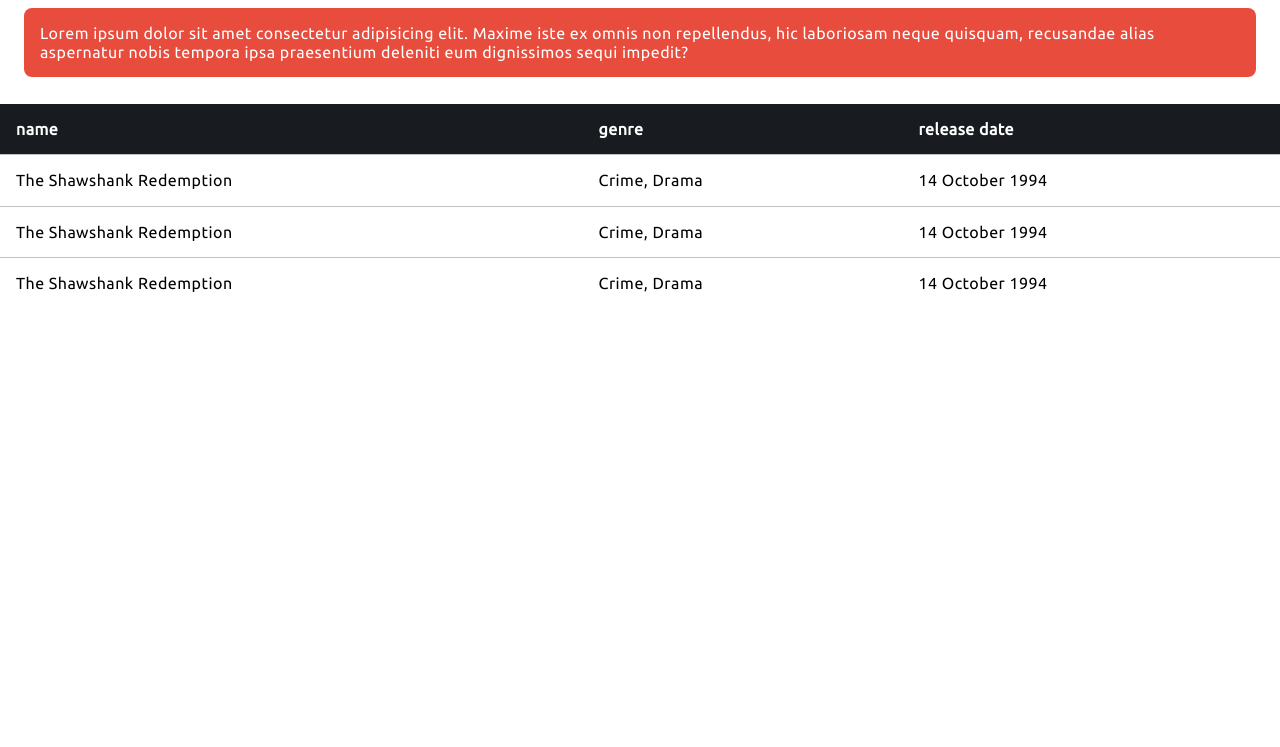
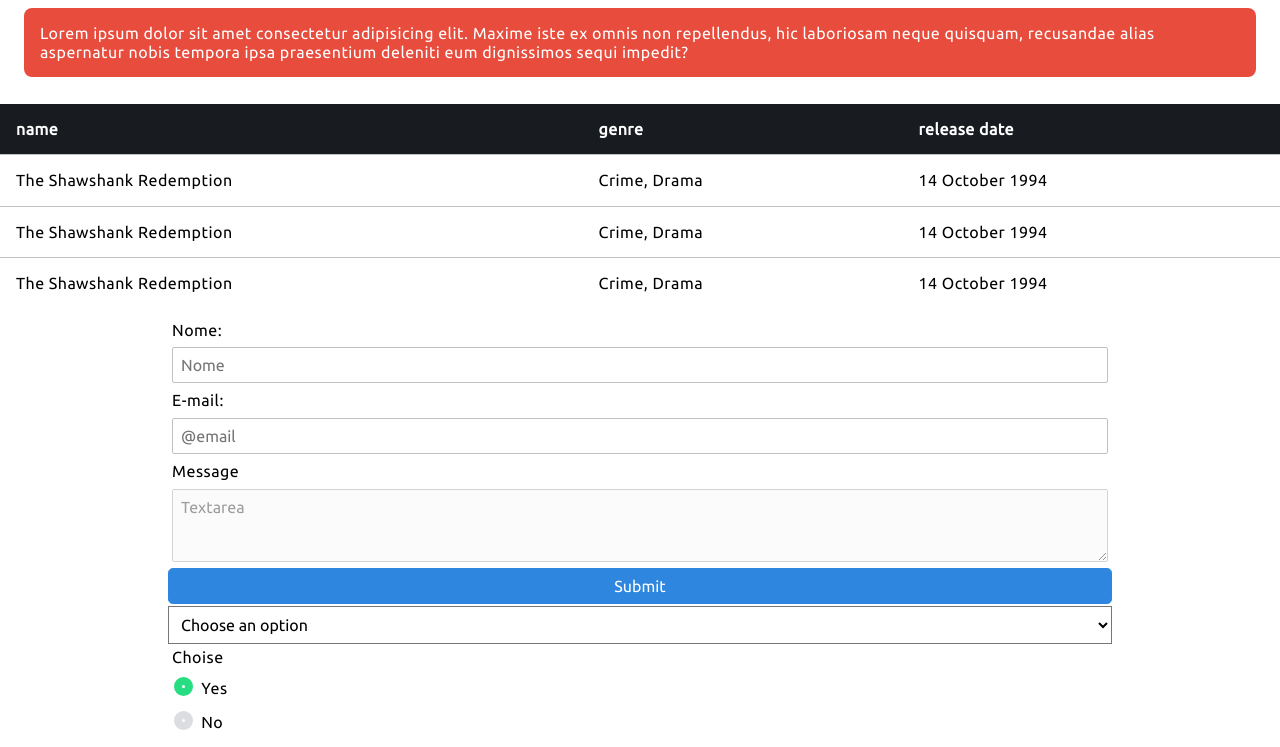
Before and after one commit to crisgon/space-css, a website: page index.html in a window 1280 px wide. Shown: the part 2302-3049 px from the top of the page. Before the commit the page ends 2611 px from the top, so only its background shows below. Drawn offline with Linux system fonts and the light colour scheme.

Commit message:
Update forms

```diff
--- a/index.html
+++ b/index.html
@@ -278,5 +278,38 @@
       </tr>
     </tbody>
   </table>
+
+
+  <section class="space">
+    <form action="" class="col-12 form">
+      <label for="input-text" class="form-label">Nome:</label>
+      <input type="text" id="input-text" class="form-field" placeholder="Nome">
+
+      <label for="input-email" class="form-label">E-mail:</label>
+      <input type="email" id="input-email" class="form-field" placeholder="@email">
+
+      <label class="form-label" for="input-message">Message</label>
+      <textarea class="form-field" id="input-message" placeholder="Textarea" rows="3" disabled></textarea>
+
+      <input type="submit" class="btn btn-info">
+
+      <select class="form-select">
+        <option>Choose an option</option>
+        <option>Slack</option>
+        <option>Skype</option>
+        <option>Hipchat</option>
+      </select>
+
+      <label class="form-label">Choise</label>
+      <label class="form-radio form-radio-sucess">
+        <input type="radio" name="choice" checked>
+        <span class="form-radio-custom"></span> Yes
+      </label>
+      <label class="form-radio form-radio-sucess">
+        <input type="radio" name="choice">
+        <span class="form-radio-custom"></span> No
+      </label>
+    </form>
+  </section>
 </body>
 </html>
--- /dev/null
+++ b/scss/components/_forms.scss
@@ -0,0 +1,87 @@
+.form {
+  display: flex;
+  flex-direction: column;
+
+  &-horizontal {
+    flex-direction: row;
+  }
+
+  &-label {
+    margin: .25em;
+  }
+
+  &-field {
+    border-radius: .125em;
+    border: 1px solid $gray;
+    box-sizing: border-box;
+    padding: .5em;
+    margin: .25em;
+
+    &-rounded {
+      border-radius: 50px;
+    }
+
+    &[disabled] {
+      opacity: .7;
+      pointer-events: none;
+      cursor:not-allowed;
+    }
+  }
+
+  &-select {
+    background-color: $light-color;
+    box-sizing: border-box;
+    padding: .5em;
+
+    &-rounded {
+      border-radius: 50px;
+    }
+  }
+
+  &-radio {
+    position: relative;
+    box-sizing: border-box;
+    padding: .5em;
+
+    &-custom {
+      position: absolute;
+      top: 6px;
+      left: 6px;
+      width: 3px;
+      height: 3px;
+      border-radius: 50%;
+      background-color: $light-color;
+      border: .5rem solid $light-gray;
+      transition: all .2s ease;
+      cursor: pointer;
+    }
+    input[type="radio"] {
+      margin-right: .5em;
+    }
+
+    input[type="radio"]:checked + &-custom{
+      border-color: gray;
+    }
+  }
+}
+
+@each $color, $value in $colors {
+  .form-field-#{$color} {
+    border: 1px solid $value;
+    color: $value;
+
+    &:focus {
+      border-color: rgba($value,.5);
+      outline: 2px solid $value;
+    }
+  }
+}
+
+
+@each $color, $value in $colors {
+  .form-radio-#{$color} {
+    input[type="radio"]:checked + .form-radio-custom {
+      border-color: $value;
+    }
+  }
+}
--- a/scss/space.scss
+++ b/scss/space.scss
@@ -6,3 +6,4 @@
 @import "components/_buttons";
 @import "components/_alerts";
 @import "components/_table";
+@import "components/_forms";
```
Also changed, not shown: css/space.css.
